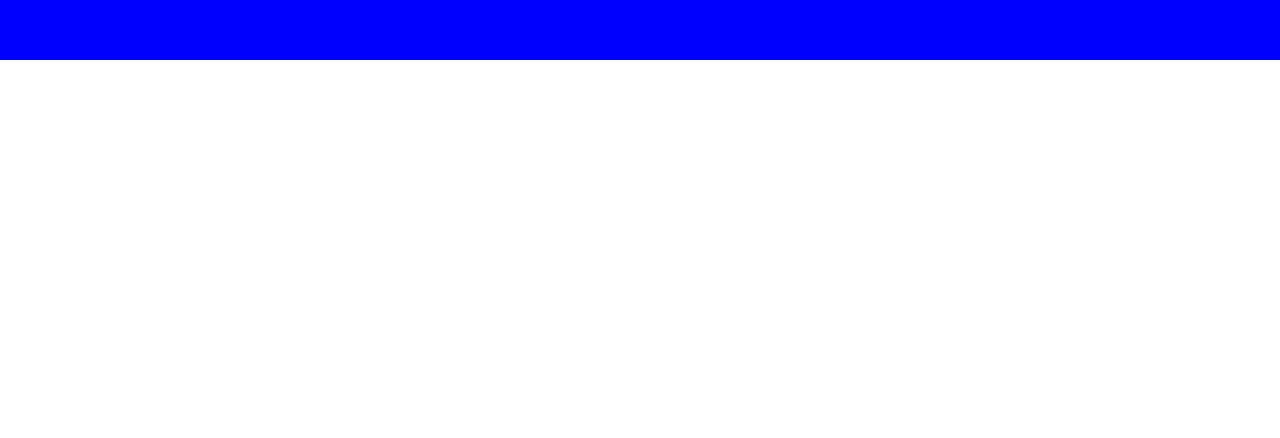
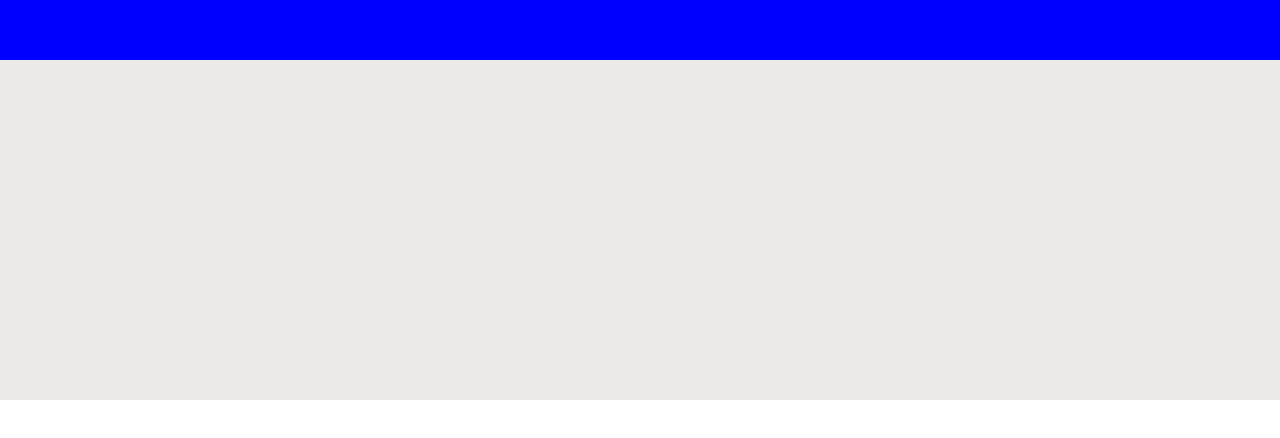
Before and after one commit to Motungeorge6/The-Lounge, a React (Create React App) app: page / in a window 1280 px wide. Shown: the part 1211-1649 px from the top of the page. Before the commit the page ends 1271 px from the top, so only its background shows below. Built offline with nearby package versions, Linux system fonts and the light colour scheme.

Commit message:
footer-updated

```diff
--- /dev/null
+++ b/src/components/Footer/Footer.jsx
@@ -0,0 +1,12 @@
+import React from "react";
+import { FirstFooter, FooterContainer, SecondFooter } from "./footerStyled";
+
+const Footer = () => {
+  return (
+    <FooterContainer>
+      <FirstFooter></FirstFooter>
+      <SecondFooter></SecondFooter>
+    </FooterContainer>
+  );
+};
+export default Footer;
--- /dev/null
+++ b/src/components/Footer/footerStyled.jsx
@@ -0,0 +1,15 @@
+import styled from "styled-components";
+
+export const FooterContainer = styled.div`
+  width: 100vw;
+  height: 380px;
+  background-color: #ebe8e8ee;
+`;
+
+export const FirstFooter = styled.div`
+  height: 340px;
+`;
+export const SecondFooter = styled.div`
+  height: 40px;
+  background-color: white;
+`;
--- a/src/components/Home/Home.jsx
+++ b/src/components/Home/Home.jsx
@@ -1,5 +1,6 @@
 import React from "react";
 import Header from "../Header/Header";
+import Footer from "../Footer/Footer";
 import {
   HomeContainer,
   TextOverlay,
@@ -40,6 +41,7 @@ const Home = () => {
         </TextOverlay>
       </HomeContainer>
       <MixologyPage></MixologyPage>
+      <Footer />
     </div>
   );
 };
```
Also changed, not shown: 1 other file (tests, documents, lock files or other folders).
